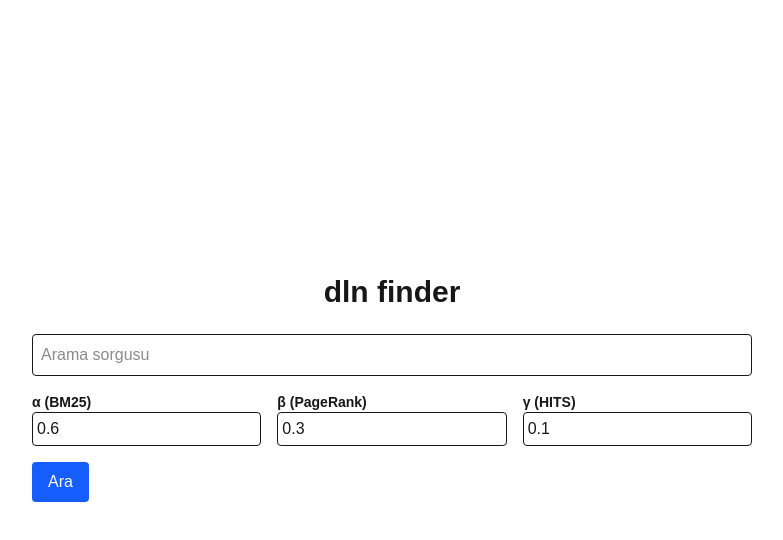
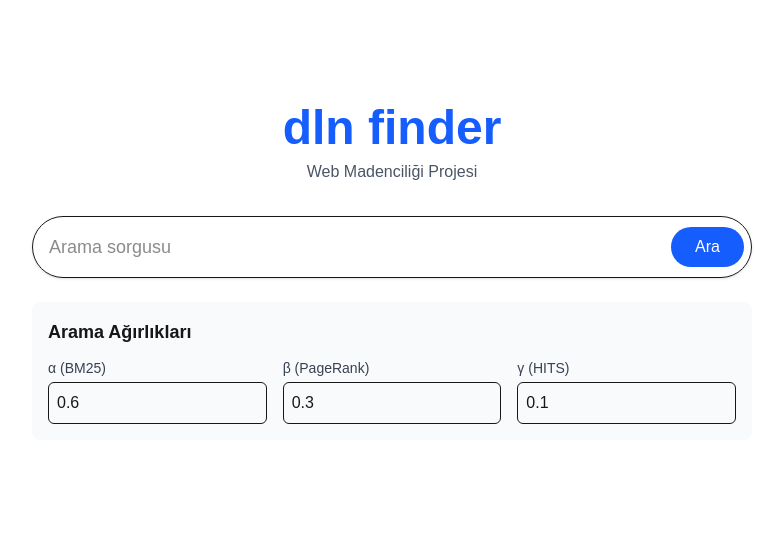
Before and after one commit to eyupdalan/dln-finder, a Next.js app in the folder ui/: page / in a window 1280 px wide. Shown: the top 540 px of the page, without its empty margins (248-1031 px from the left). Built offline with nearby package versions, Linux system fonts and the light colour scheme.

Commit message:
eyup adds changes

```diff
--- a/ui/src/app/page.tsx
+++ b/ui/src/app/page.tsx
@@ -53,22 +53,36 @@ export default function SearchPage() {
   }
 
   return (
-    <div className="min-h-screen flex items-center justify-center">
-      <div className="max-w-3xl w-full mx-auto p-6 space-y-6">
-        <h1 className="text-3xl font-bold text-center">dln finder</h1>
+    <div className="min-h-screen flex flex-col items-center justify-start pt-20">
+      <div className="max-w-3xl w-full mx-auto p-6 space-y-8">
+        <div className="text-center">
+          <h1 className="text-5xl font-bold text-blue-600 mb-2">dln finder</h1>
+          <p className="text-gray-600">Web Madenciliği Projesi</p>
+        </div>
 
-        <div className="space-y-4">
+        <div className="space-y-6">
+          <div className="relative">
             <input
               type="text"
               placeholder="Arama sorgusu"
               value={query}
               onChange={(e) => setQuery(e.target.value)}
-            className="w-full p-2 border rounded"
+              className="w-full p-4 pr-12 text-lg border rounded-full shadow-sm focus:outline-none focus:ring-2 focus:ring-blue-500 focus:border-transparent"
+              onKeyPress={(e) => e.key === 'Enter' && handleSearch(1)}
             />
+            <button
+              onClick={() => handleSearch(1)}
+              className="absolute right-2 top-1/2 transform -translate-y-1/2 bg-blue-600 text-white px-6 py-2 rounded-full hover:bg-blue-700"
+            >
+              {loading ? 'Aranıyor...' : 'Ara'}
+            </button>
+          </div>
 
+          <div className="bg-gray-50 p-4 rounded-lg">
+            <h2 className="text-lg font-semibold mb-3">Arama Ağırlıkları</h2>
             <div className="grid grid-cols-3 gap-4">
               <div>
-              <label className="block text-sm font-semibold">α (BM25)</label>
+                <label className="block text-sm font-medium text-gray-700">α (BM25)</label>
                 <input
                   type="number"
                   step="0.01"
@@ -76,11 +90,11 @@ export default function SearchPage() {
                   max="1"
                   value={alpha}
                   onChange={(e) => setAlpha(parseFloat(e.target.value))}
-                className="w-full p-1 border rounded"
+                  className="mt-1 w-full p-2 border rounded-md focus:ring-blue-500 focus:border-blue-500"
                 />
               </div>
               <div>
-              <label className="block text-sm font-semibold">β (PageRank)</label>
+                <label className="block text-sm font-medium text-gray-700">β (PageRank)</label>
                 <input
                   type="number"
                   step="0.01"
@@ -88,11 +102,11 @@ export default function SearchPage() {
                   max="1"
                   value={beta}
                   onChange={(e) => setBeta(parseFloat(e.target.value))}
-                className="w-full p-1 border rounded"
+                  className="mt-1 w-full p-2 border rounded-md focus:ring-blue-500 focus:border-blue-500"
                 />
               </div>
               <div>
-              <label className="block text-sm font-semibold">γ (HITS)</label>
+                <label className="block text-sm font-medium text-gray-700">γ (HITS)</label>
                 <input
                   type="number"
                   step="0.01"
@@ -100,33 +114,38 @@ export default function SearchPage() {
                   max="1"
                   value={gamma}
                   onChange={(e) => setGamma(parseFloat(e.target.value))}
-                className="w-full p-1 border rounded"
+                  className="mt-1 w-full p-2 border rounded-md focus:ring-blue-500 focus:border-blue-500"
                 />
               </div>
             </div>
+          </div>
 
-          <button
-            onClick={() => handleSearch(1)}
-            className="bg-blue-600 text-white px-4 py-2 rounded hover:bg-blue-700"
-          >
-            {loading ? 'Aranıyor...' : 'Ara'}
-          </button>
-
-          {error && <p className="text-red-500">{error}</p>}
+          {error && (
+            <div className="bg-red-50 border border-red-200 text-red-700 px-4 py-3 rounded relative" role="alert">
+              <span className="block sm:inline">{error}</span>
+            </div>
+          )}
         </div>
 
         <div className="space-y-3">
           {results.map((result) => (
-            <div key={result.doc_id} className="p-4 border rounded hover:shadow">
-              <p className="text-sm text-gray-500">Skor: {result.score.toFixed(4)}</p>
+            <div key={result.doc_id} className="p-4 hover:bg-gray-50">
+              <div className="flex flex-col space-y-1">
                 <a
                   href={result.url}
                   target="_blank"
                   rel="noopener noreferrer"
-                className="text-lg font-semibold text-blue-700 hover:underline"
+                  className="text-xl text-blue-800 hover:underline"
                 >
                   {result.title || result.url}
                 </a>
+                <p className="text-sm text-green-700 truncate">
+                  {result.url}
+                </p>
+                <p className="text-sm text-gray-600">
+                  Skor: {result.score.toFixed(4)}
+                </p>
+              </div>
             </div>
           ))}
         </div>
```
Also changed, not shown: 1 other file (tests, documents, lock files or other folders). Lines whose indentation alone changed are shown as unchanged.
